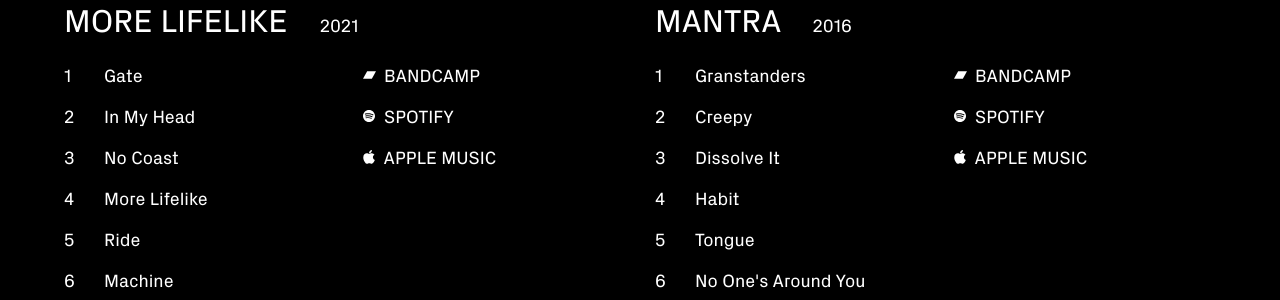
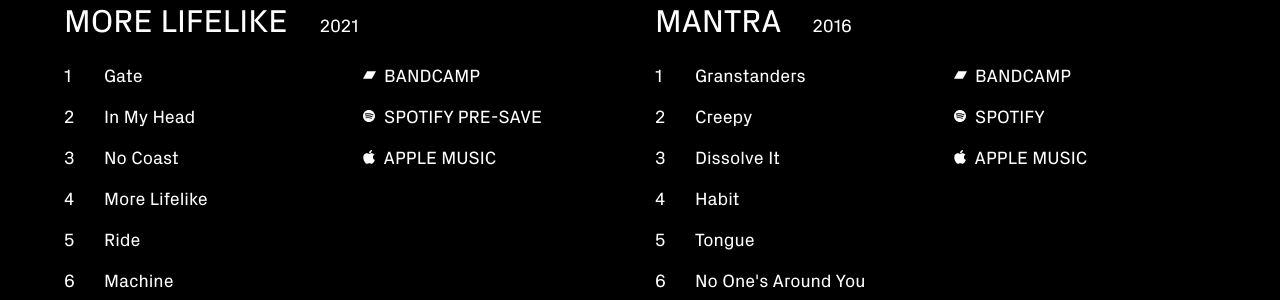
Before and after one commit to sunjacket/sunjacket.github.io, a Jekyll site: the page built from index.html, in a window 1280 px wide and 900 px high, scrolled down 3165 px. Shown: the part 156-456 px from the top of the window. Built offline with Jekyll 4.4.1, drawn with Linux system fonts in a browser that asks for light colours; nearby versions of some CDN libraries; comment, search, counter and statistics services are not loaded.

Commit message:
add pre-save indicator to more lifelike spotify link

```diff
--- a/index.html
+++ b/index.html
@@ -86,7 +86,7 @@
           <div class="album-details row">
             <ul class="album-links col col-2 reverse">
               <li class="album-link"><a href="https://sunjacket.bandcamp.com/album/more-lifelike">{% include icon-bandcamp.html %} Bandcamp</a></li>
-              <li class="album-link"><a href="http://smarturl.it/fw2ebd">{% include icon-spotify.html %} Spotify</a></li>
+              <li class="album-link"><a href="http://smarturl.it/fw2ebd">{% include icon-spotify.html %} Spotify Pre-Save</a></li>
               <li class="album-link"><a href="https://music.apple.com/artist/936643619">{% include icon-apple.html %} Apple Music</a></li>
             </ul>
             <ol class="album-tracklist col col-2 reverse">
```
